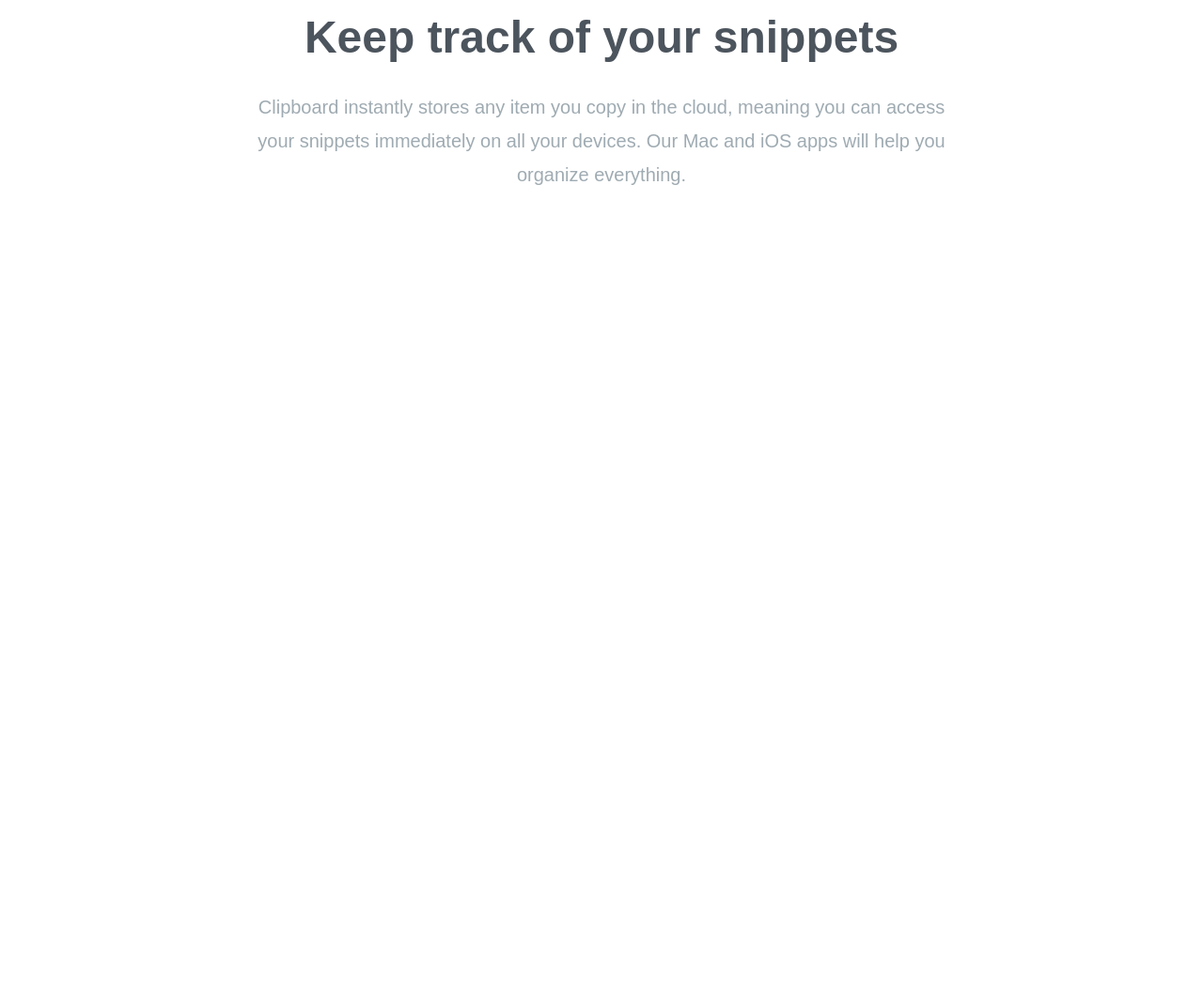
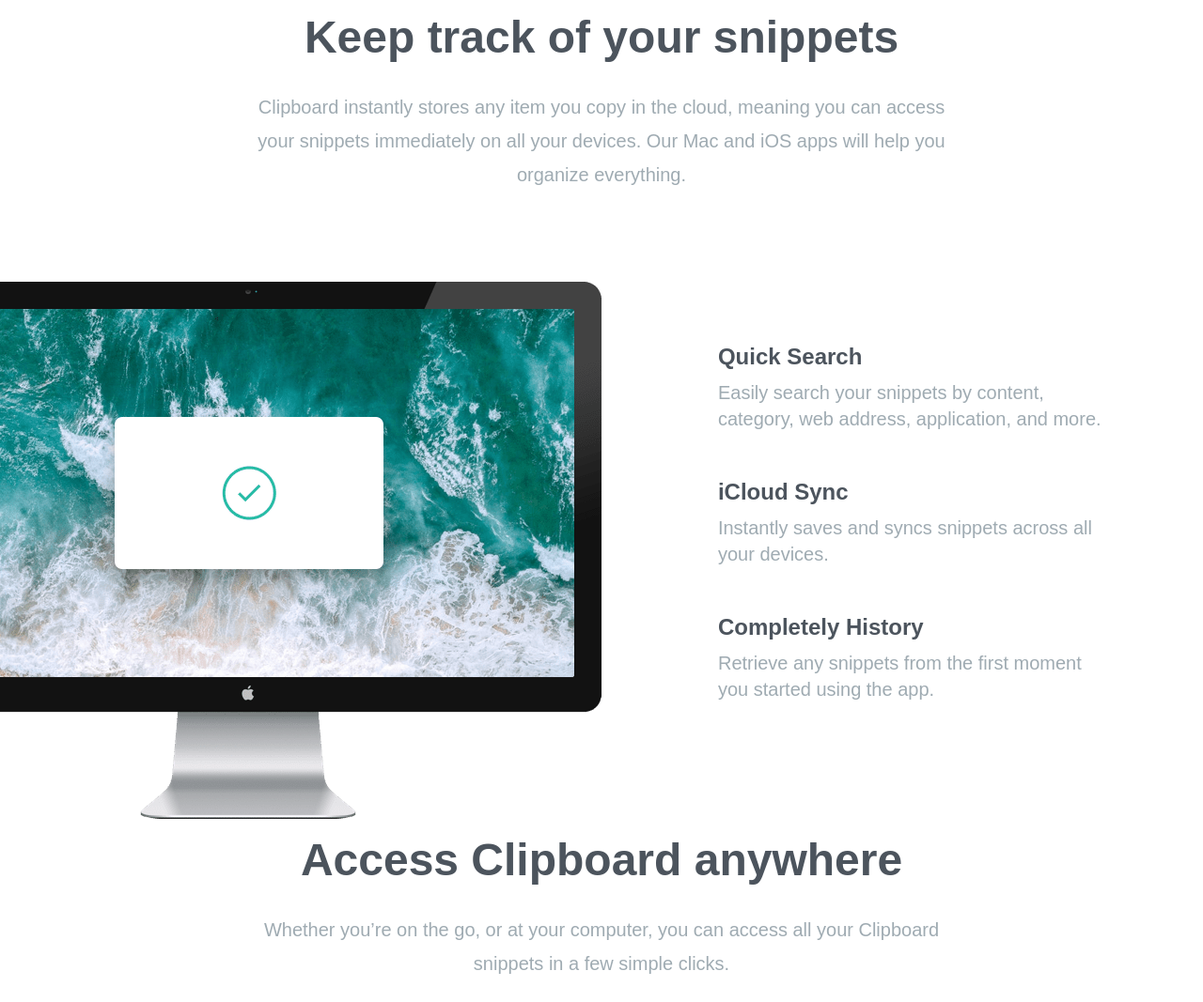
Before and after one commit to fisheeesh/tailwind_training, a website: page clipboard-website/index.html in a window 1280 px wide. Shown: the part 713-1780 px from the top of the page at 94% size. Before the commit the page ends 1013 px from the top, so only its background shows below. Drawn offline with Linux system fonts and the light colour scheme; a web font is replaced by a local one.

Commit message:
clipboard website - acess section

```diff
--- a/clipboard-website/index.html
+++ b/clipboard-website/index.html
@@ -19,7 +19,7 @@
 <body>
     <!-- Hero Section -->
     <section id="hero">
-        <div class="px-10 pt-16 mb-40 section-container">
+        <div class="pt-16 mb-40 section-container">
             <!-- <svg width="125" height="125" class="mx-auto my-16" xmlns="http://www.w3.org/2000/svg">
                 <g stroke="#26BBA4" stroke-width="10" fill="none" fill-rule="evenodd">
                     <circle cx="62.5" cy="62.5" r="57.5" />
@@ -51,7 +51,7 @@
 
     <!-- Snippets Section -->
     <section id="sinppets">
-        <div class="px-10 my-20 section-container">
+        <div class="my-20 section-container">
             <h3>
                 Keep track of your snippets
             </h3>
@@ -61,6 +61,56 @@
             </p>
         </div>
     </section>
+
+    <!-- Featre Section -->
+    <section id="features">
+        <div class="my-20 section-container">
+            <div class="relative flex flex-col md:flex-row md:space-x-32">
+                <!-- Image -->
+                <div class="md:w-1/2">
+                    <img src="images/image-computer.png" class="top-0 md:absolute right-[50%]" alt="feature_computer">
+                </div>
+
+                <!-- Items container -->
+                <div class="flex flex-col mt-16 mb-24 space-y-12 text-xl md:w-1/2 md:mb-16 md:text-left md:pl-16">
+                    <!-- Item 1 -->
+                    <div>
+                        <h5 class="mb-2 text-2xl font-bold text-darkGrayishBlue">Quick Search</h5>
+                        <p class="max-w-md text-grayishBlue">
+                            Easily search your snippets by content, category, web address, application, and more.
+                        </p>
+                    </div>
+                    <!-- Item 2 -->
+                    <div>
+                        <h5 class="mb-2 text-2xl font-bold text-darkGrayishBlue">iCloud Sync</h5>
+                        <p class="max-w-md text-grayishBlue">
+                            Instantly saves and syncs snippets across all your devices.
+                        </p>
+                    </div>
+                    <!-- Item 3 -->
+                    <div>
+                        <h5 class="mb-2 text-2xl font-bold text-darkGrayishBlue">Completely History</h5>
+                        <p class="max-w-md text-grayishBlue">
+                            Retrieve any snippets from the first moment you started using the app.
+                        </p>
+                    </div>
+                </div>
+            </div>
+        </div>
+    </section>
+
+    <!-- Acess Anywhere Section -->
+    <section id="access">
+        <div class="my-20 section-container">
+            <h3>Access Clipboard anywhere</h3>
+            <p class="max-w-3xl mx-auto mb-24 text-xl leading-9 text-center text-grayishBlue">
+                Whether you’re on the go, or at your computer, you can access all your Clipboard snippets in a few
+                simple clicks.
+            </p>
+
+            <img src="images/image-devices.png" alt="" class="mx-auto">
+        </div>
+    </section>
 </body>
 
 </html>
--- a/clipboard-website/input.css
+++ b/clipboard-website/input.css
@@ -9,7 +9,7 @@
 }
 
 .section-container{
-    @apply max-w-6xl mx-auto text-center;
+    @apply max-w-6xl px-10 mx-auto text-center;
 }
 
 .button-container{
```
Also changed, not shown: clipboard-website/css/style.css.
